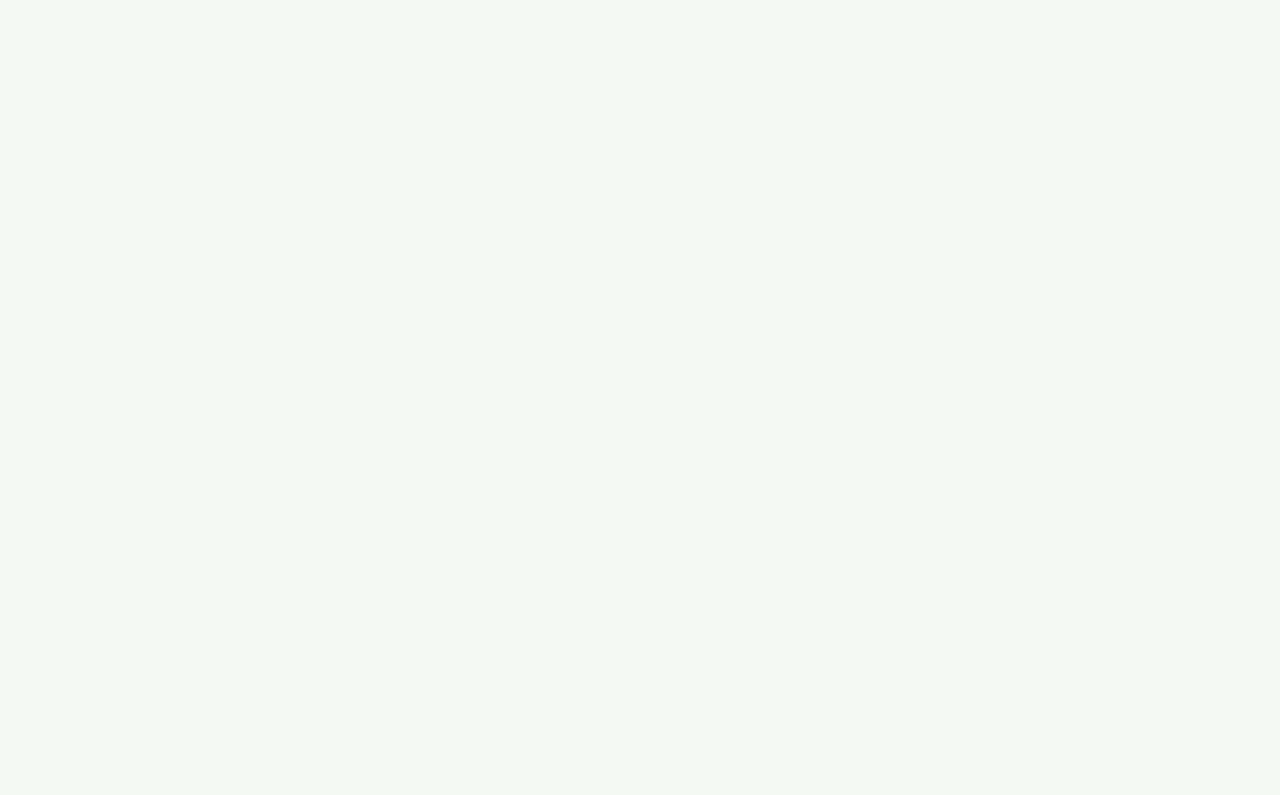
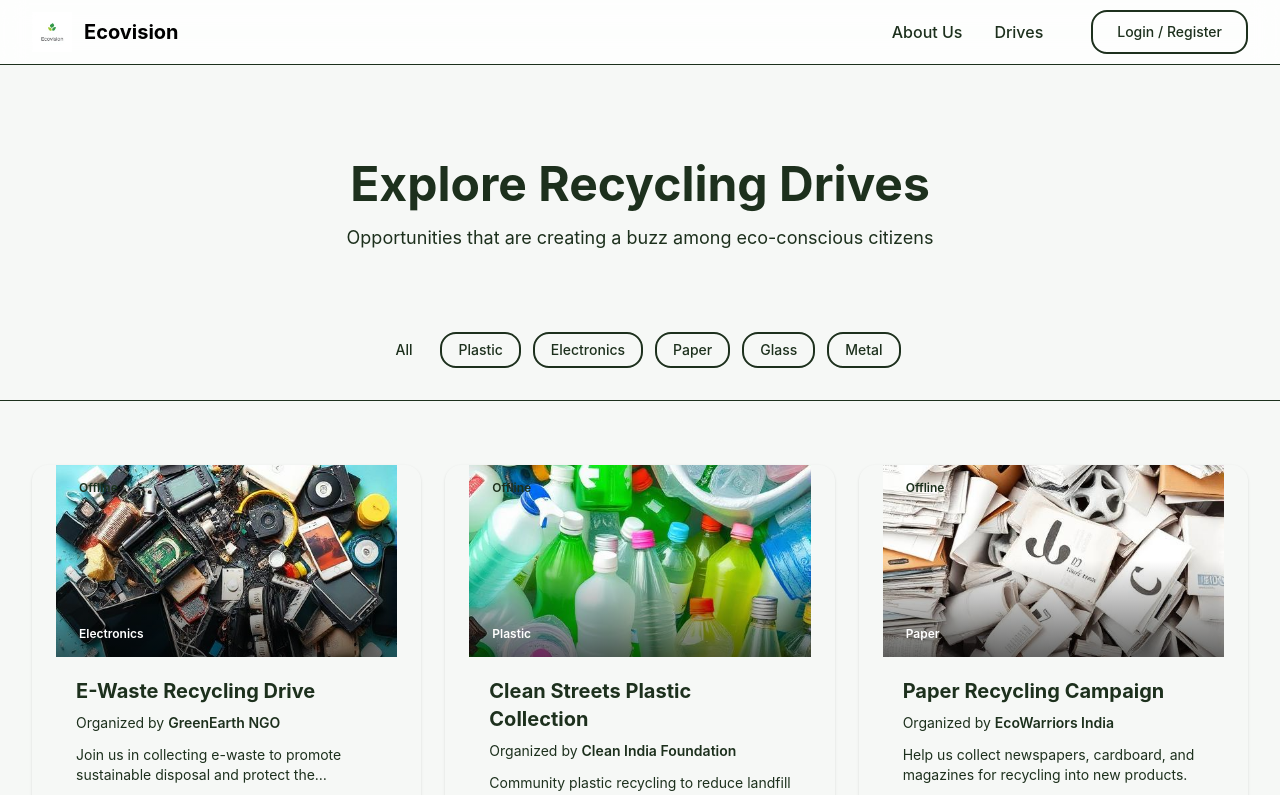
Before and after one commit to shashank201104/Eco_Vision, a React (Vite) app in the folder client/: page /drives in a window 1280 px wide. Before the commit this address had no page. Shown: the top 795 px of the page. Built offline with nearby package versions, Linux system fonts and the light colour scheme.

Commit message:
fix(header): Add Drives option in Header

```diff
--- a/client/src/components/Header.jsx
+++ b/client/src/components/Header.jsx
@@ -7,7 +7,6 @@ import { useAuthStore } from "../store/useAuthStore";
 import DefaultAvatar from "../assets/defaultProfileAvatar.png";
 
 const Header = () => {
-
   const navigate = useNavigate();
 
   const [isMenuOpen, setIsMenuOpen] = useState(false);
@@ -16,9 +15,9 @@ const Header = () => {
   const dropdownRef = useRef(null);
   const { authUser, logout } = useAuthStore();
 
-  const onAuthClick = ()=> {
+  const onAuthClick = () => {
     navigate("/auth");
-  }
+  };
   // Close dropdown when clicking outside
   useEffect(() => {
     function handleClickOutside(event) {
@@ -35,13 +34,16 @@ const Header = () => {
     <header className="fixed top-0 w-full bg-white/80 backdrop-blur-md border-b border-border z-50">
       <div className="container mx-auto px-4 sm:px-6 lg:px-8">
         <div className="flex items-center justify-between h-16">
-
           {/* Logo */}
           <Link
             to="/"
             className="flex items-center space-x-3 hover:opacity-80 transition-opacity"
           >
-            <img src="/ecoVisionLogo.png" alt="Ecovision Logo" className="h-10 w-auto" />
+            <img
+              src="/ecoVisionLogo.png"
+              alt="Ecovision Logo"
+              className="h-10 w-auto"
+            />
             <span className="text-xl font-bold text-black">Ecovision</span>
           </Link>
 
@@ -52,6 +54,13 @@ const Header = () => {
               className="text-foreground hover:text-primary transition-colors font-medium"
             >
               About Us
+            </Link>
+
+            <Link
+              to="/drives"
+              className="text-foreground hover:text-primary transition-colors font-medium"
+            >
+              Drives
             </Link>
 
             {/* Logged Out → Show Login/Register */}
@@ -101,7 +110,11 @@ const Header = () => {
             onClick={() => setIsMenuOpen(!isMenuOpen)}
             className="md:hidden p-2 rounded-lg hover:bg-accent transition-colors"
           >
-            {isMenuOpen ? <X className="h-6 w-6" /> : <Menu className="h-6 w-6" />}
+            {isMenuOpen ? (
+              <X className="h-6 w-6" />
+            ) : (
+              <Menu className="h-6 w-6" />
+            )}
           </button>
         </div>
 
@@ -109,13 +122,19 @@ const Header = () => {
         {isMenuOpen && (
           <div className="md:hidden py-4 border-t border-border">
             <nav className="flex flex-col space-y-4">
-
               <Link
                 to="/about"
                 className="text-foreground hover:text-primary transition-colors font-medium px-2"
                 onClick={() => setIsMenuOpen(false)}
               >
                 About Us
+              </Link>
+
+              <Link
+                to="/drives"
+                className="text-foreground hover:text-primary transition-colors font-medium"
+              >
+                Drives
               </Link>
 
               {/* Logged Out */}
```
Also changed, not shown: client/src/App.jsx (+4 -5 lines).
